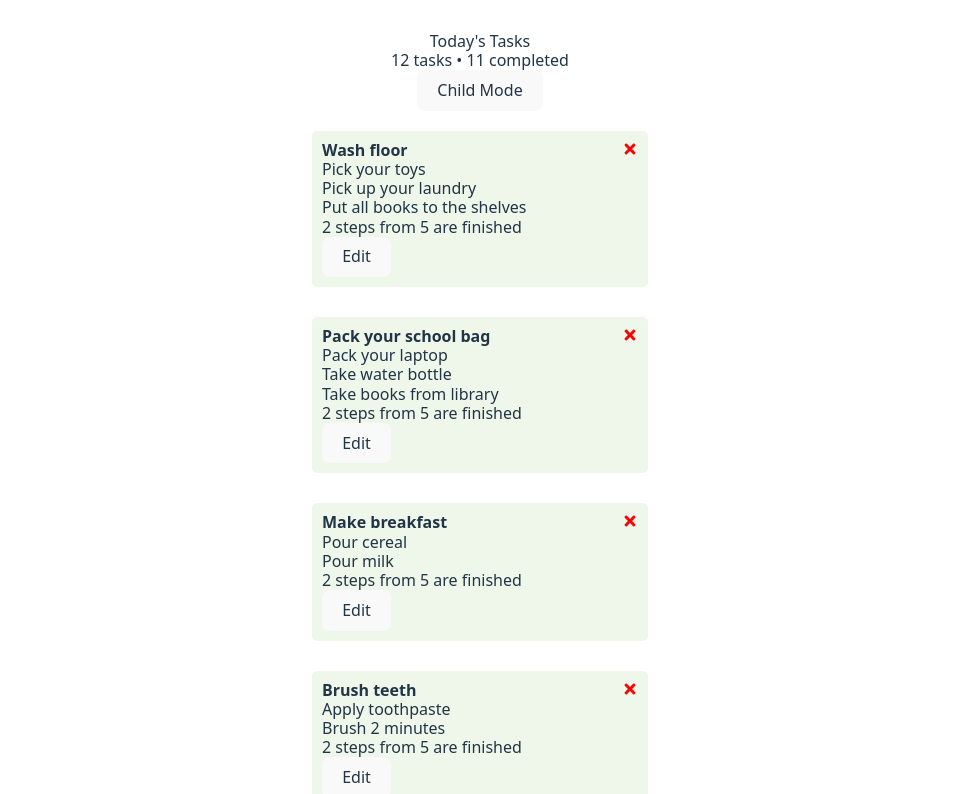
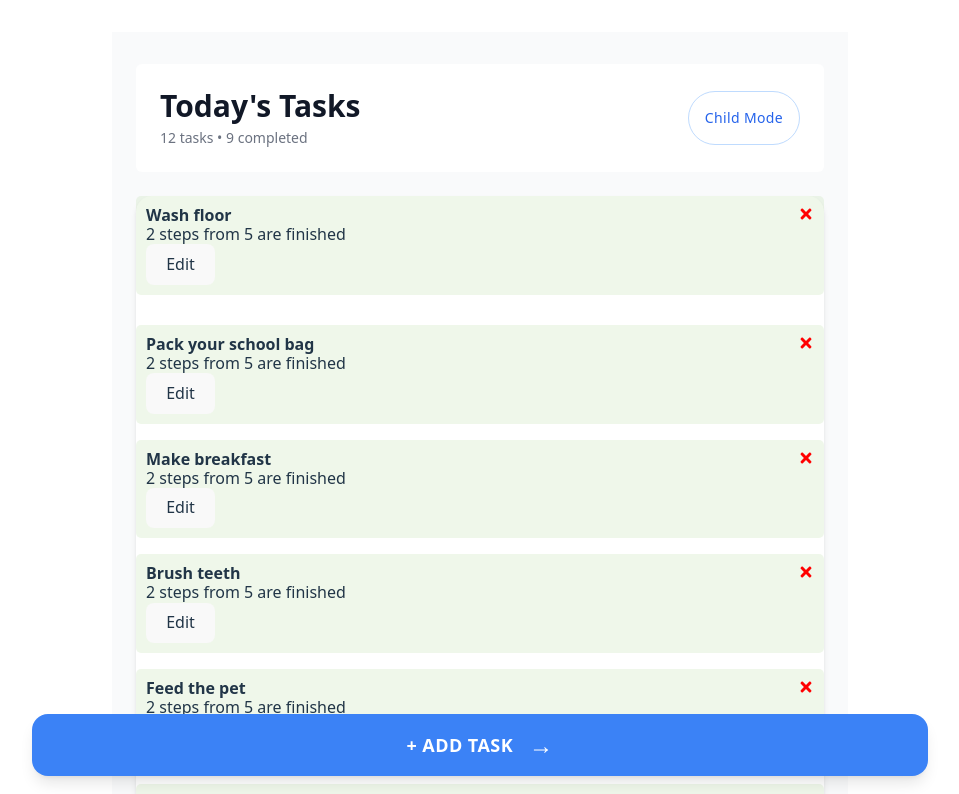
Before and after one commit to Iloha/adhd, a React (Vite) app: page / in a window 1280 px wide. Shown: the top 794 px of the page, without its empty margins (160-1119 px from the left). Built offline with nearby package versions, Linux system fonts and the light colour scheme; data requests are answered from the project's data file.

Commit message:
refactored child mode button

```diff
--- a/db.json
+++ b/db.json
@@ -142,18 +142,18 @@
         {
           "title": "Math worksheet",
           "hint": "Chapter 3",
-          "done": false
+          "done": true
         },
         {
           "title": "Read 10 pages",
           "hint": "History book",
-          "done": false
+          "done": true
         }
       ],
       "createdAt": "2026-03-25",
       "updatedAt": "2026-03-25",
       "printable": true,
-      "done": false
+      "done": true
     },
     {
       "id": "7",
@@ -197,18 +197,18 @@
         {
           "title": "Warm up scales",
           "hint": "5 minutes",
-          "done": true
+          "done": false
         },
         {
           "title": "Play song",
           "hint": "Lesson piece",
-          "done": true
+          "done": false
         }
       ],
       "createdAt": "2026-03-25",
       "updatedAt": "2026-03-25",
       "printable": true,
-      "done": true
+      "done": false
     },
     {
       "id": "10",
@@ -217,18 +217,18 @@
         {
           "title": "Collect bottles",
           "hint": "Check kitchen",
-          "done": true
+          "done": false
         },
         {
           "title": "Place in bin",
           "hint": "Outside bin",
-          "done": true
+          "done": false
         }
       ],
       "createdAt": "2026-03-25",
       "updatedAt": "2026-03-25",
       "printable": true,
-      "done": true
+      "done": false
     },
     {
       "id": "11",
@@ -237,18 +237,18 @@
         {
           "title": "Choose book",
           "hint": "Pick a short story",
-          "done": true
+          "done": false
         },
         {
           "title": "Read 15 minutes",
           "hint": "Cozy light",
-          "done": true
+          "done": false
         }
       ],
       "createdAt": "2026-03-25",
       "updatedAt": "2026-03-25",
       "printable": true,
-      "done": true
+      "done": false
     }
   ]
 }
--- a/src/components/Button.jsx
+++ b/src/components/Button.jsx
@@ -6,6 +6,8 @@ function Button({ text, children, onClick, className = '', variant = 'primary',
     primary: 'bg-emerald-500 text-white hover:bg-emerald-400 focus:ring-emerald-400 shadow-lg uppercase',
     // secondary: large blue CTA with shadow and trailing arrow (matches screenshot)
     secondary: 'bg-blue-500 text-white hover:bg-blue-400 focus:ring-blue-400 shadow-lg uppercase',
+    // ghost: small outlined pill (no shadow), intended for header/inline use
+    ghost: 'bg-white text-blue-600 hover:bg-blue-50 focus:ring-blue-200 shadow-none normal-case w-auto max-w-none px-4 py-2 rounded-full text-sm font-normal border border-blue-200',
   }
 
   const variantClasses = variants[variant] ?? variants.primary
--- a/src/components/Task.jsx
+++ b/src/components/Task.jsx
@@ -5,15 +5,10 @@ function Task ({task, onDelete, onToggle}) {
 
   const [done, setDone] = useState(false);
 
-  console.log('task', task)
-
   return (
     <li className={`task ${task.reminder ? 'reminder': ''}`} key={task.id} onDoubleClick={() => onToggle(task.id)}>
       <p className='task__text'>{task.text}</p>
       <FaTimes className='task__delete' onClick={() => onDelete(task.id)}/>
-      <ul>
-          {(task.subtasks ?? []).map ((subtask) => <li key={subtask.order}> {subtask.title} </li>)}
-      </ul>
       <p>2 steps from 5 are finished</p>
       <button>Edit</button>
     </li>
--- a/src/index.css
+++ b/src/index.css
@@ -73,6 +73,6 @@
   }
 
   #root {
-    min-width: 400px;
+    min-width: 800px;
   }
 }
--- a/src/screens/ParentScreen.jsx
+++ b/src/screens/ParentScreen.jsx
@@ -2,23 +2,29 @@ import { useState } from "react"
 import Tasks from "../components/Tasks"
 import Button from "../components/Button"
 import AddTask from '../components/AddTask'
+import { useApp } from "../context/AppContext.jsx"
 
 function ParentScreen ({ tasks, deleteTask, markDone, addTask}) {
     const [showAddTask, setShowAddTask] = useState(false)
+    const { mode, setMode } = useApp()
 
     return (
         <div className="min-h-screen bg-gray-50 pb-32 parent-screen">
             <div className="max-w-5xl mx-auto px-6 pt-8">
                 <header className="parent-screen__header bg-white px-6 py-6 rounded-md">
                     <div className="flex items-center justify-between">
-                                <div>
+                        <div className="text-left">
                             <h2 className="text-3xl font-bold text-gray-900">Today's Tasks</h2>
                             <p className="text-sm text-gray-500 mt-1">{tasks?.length ?? 0} tasks • {tasks ? tasks.filter(t => t.done).length : 0} completed</p>
                         </div>
                                 <div>
-                                    <button className="text-sm text-blue-600 hover:text-blue-700 px-4 py-2 rounded-full border border-blue-200 hover:border-blue-300 transition-colors">
-                                        Child Mode
-                                    </button>
+                                    <Button
+                                        onClick={() => setMode(mode === 'parent' ? 'child' : 'parent')}
+                                        variant="ghost"
+                                        className={`mx-0 ${mode === 'child' ? 'ring-2 ring-blue-200' : ''}`}
+                                    >
+                                        {mode === 'child' ? 'Exit Child Mode' : 'Child Mode'}
+                                    </Button>
                                 </div>
                     </div>
                 </header>
--- a/tailwind.config.js
+++ b/tailwind.config.js
@@ -1,6 +1,9 @@
 /** @type {import('tailwindcss').Config} */
-export default {
-  content: [],
+module.exports = {
+  content: [
+    "./index.html",
+    "./src/**/*.{js,ts,jsx,tsx}",
+  ],
   theme: {
     extend: {},
   },
```
Lines whose indentation alone changed are shown as unchanged.
